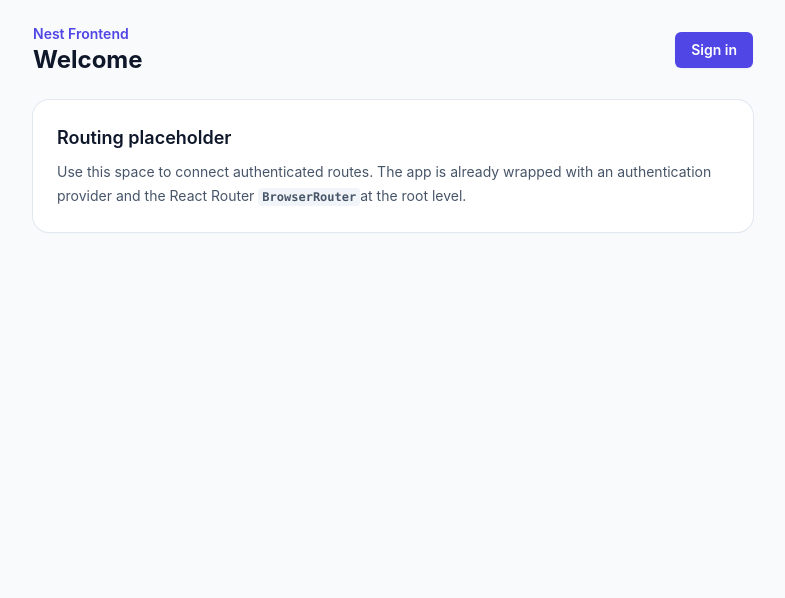
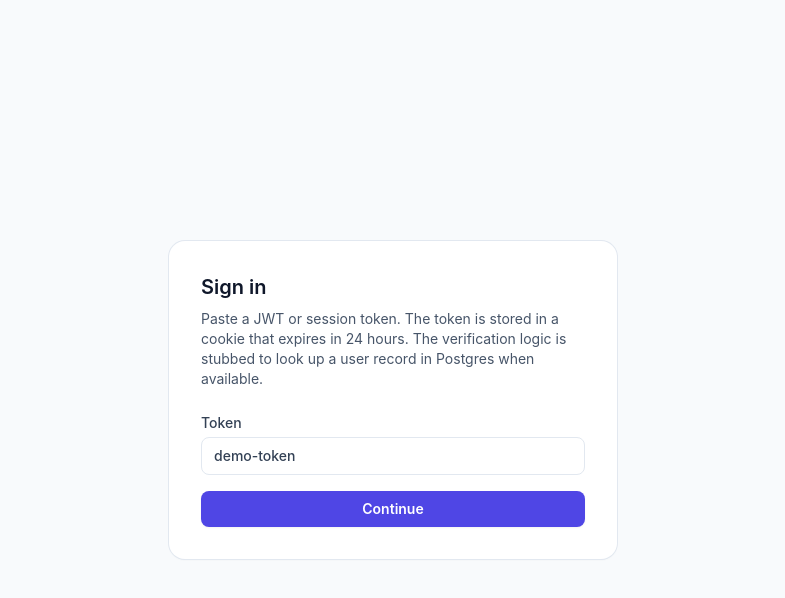
Before and after one commit to LTSEC/NEST, a React (Vite) app in the folder nest-frontend/: page /signin in a window 1280 px wide. Before the commit this address led to /. Shown: the top 598 px of the page, without its empty margins (247-1032 px from the left). Built offline with nearby package versions, Linux system fonts and the light colour scheme.

Commit message:
Add auth cookie service and private routing

```diff
--- a/nest-frontend/src/App.tsx
+++ b/nest-frontend/src/App.tsx
@@ -1,11 +1,16 @@
 import React from 'react';
 import { Navigate, Route, Routes } from 'react-router-dom';
 import HomePage from './pages/HomePage';
+import SignInPage from './pages/SignInPage';
+import PrivateRoute from './providers/PrivateRoute';
 
 const App: React.FC = () => {
   return (
     <Routes>
-      <Route path="/" element={<HomePage />} />
+      <Route path="/signin" element={<SignInPage />} />
+      <Route element={<PrivateRoute />}>
+        <Route path="/" element={<HomePage />} />
+      </Route>
       <Route path="*" element={<Navigate to="/" replace />} />
     </Routes>
   );
--- /dev/null
+++ b/nest-frontend/src/auth.ts
@@ -0,0 +1,46 @@
+export const AUTH_COOKIE_NAME = 'nest_auth_token';
+export const AUTH_TOKEN_EXPIRY_HOURS = 24;
+
+export type SessionToken = string;
+
+export const setAuthCookie = (token: SessionToken): void => {
+  const expires = new Date(Date.now() + AUTH_TOKEN_EXPIRY_HOURS * 60 * 60 * 1000);
+  document.cookie = `${AUTH_COOKIE_NAME}=${token}; expires=${expires.toUTCString()}; path=/; SameSite=Lax`;
+};
+
+export const readAuthCookie = (): SessionToken | null => {
+  const value = document.cookie
+    .split('; ')
+    .find((cookie) => cookie.startsWith(`${AUTH_COOKIE_NAME}=`))
+    ?.split('=')[1];
+
+  return value ?? null;
+};
+
+export const clearAuthCookie = (): void => {
+  document.cookie = `${AUTH_COOKIE_NAME}=; expires=Thu, 01 Jan 1970 00:00:00 UTC; path=/; SameSite=Lax`;
+};
+
+export type VerifiedUser = {
+  id: string;
+  name: string;
+  email?: string;
+};
+
+// Stubbed implementation to demonstrate how a backend service might verify the token
+// against a Postgres user table. Replace with a real fetch/DB call when available.
+export const verifyTokenAgainstUserTable = async (
+  token: SessionToken
+): Promise<VerifiedUser | null> => {
+  if (!token) {
+    return null;
+  }
+
+  // Placeholder lookup logic. Replace with a query such as:
+  // SELECT id, name, email FROM users WHERE session_token = $1 LIMIT 1;
+  if (token === 'demo-token') {
+    return { id: '1', name: 'Ada Lovelace', email: 'ada@example.com' };
+  }
+
+  return null;
+};
--- /dev/null
+++ b/nest-frontend/src/hooks/useSessionVerification.ts
@@ -0,0 +1,38 @@
+import { useEffect, useState } from 'react';
+import { SessionToken, VerifiedUser, verifyTokenAgainstUserTable } from '../auth';
+
+export const useSessionVerification = (token: SessionToken | null) => {
+  const [user, setUser] = useState<VerifiedUser | null>(null);
+  const [loading, setLoading] = useState<boolean>(false);
+
+  useEffect(() => {
+    let isMounted = true;
+
+    const verify = async () => {
+      if (!token) {
+        setUser(null);
+        return;
+      }
+
+      setLoading(true);
+      try {
+        const verifiedUser = await verifyTokenAgainstUserTable(token);
+        if (isMounted) {
+          setUser(verifiedUser);
+        }
+      } finally {
+        if (isMounted) {
+          setLoading(false);
+        }
+      }
+    };
+
+    verify();
+
+    return () => {
+      isMounted = false;
+    };
+  }, [token]);
+
+  return { user, loading };
+};
--- a/nest-frontend/src/pages/HomePage.tsx
+++ b/nest-frontend/src/pages/HomePage.tsx
@@ -2,9 +2,7 @@ import React from 'react';
 import { useAuth } from '../providers/AuthProvider';
 
 const HomePage: React.FC = () => {
-  const { user, login, logout } = useAuth();
-
-  const handleLogin = () => login({ id: '1', name: 'Ada Lovelace' });
+  const { user, logout } = useAuth();
 
   return (
     <div className="mx-auto flex max-w-3xl flex-col gap-6 p-6">
@@ -13,7 +11,7 @@ const HomePage: React.FC = () => {
           <p className="text-sm font-semibold text-indigo-600">Nest Frontend</p>
           <h1 className="text-2xl font-bold text-slate-900">Welcome</h1>
         </div>
-        {user ? (
+        {user && (
           <div className="flex items-center gap-3 rounded-full bg-indigo-50 px-4 py-2 text-indigo-700">
             <span className="font-medium">{user.name}</span>
             <button
@@ -24,23 +22,14 @@ const HomePage: React.FC = () => {
               Sign out
             </button>
           </div>
-        ) : (
-          <button
-            type="button"
-            onClick={handleLogin}
-            className="rounded-md bg-indigo-600 px-4 py-2 text-sm font-semibold text-white shadow-sm transition hover:bg-indigo-500"
-          >
-            Sign in
-          </button>
         )}
       </header>
 
       <section className="rounded-2xl bg-white p-6 shadow-sm ring-1 ring-slate-200">
         <h2 className="text-lg font-semibold text-slate-900">Routing placeholder</h2>
         <p className="mt-2 text-sm leading-6 text-slate-600">
-          Use this space to connect authenticated routes. The app is already wrapped with an authentication provider
-          and the React Router <code className="rounded bg-slate-100 px-1 py-0.5 text-xs font-semibold">BrowserRouter</code>
-          at the root level.
+          Authenticated users reach this page through the private route guard. Replace the placeholder copy with your
+          application content once the backend token verification endpoint is available.
         </p>
       </section>
     </div>
--- /dev/null
+++ b/nest-frontend/src/pages/SignInPage.tsx
@@ -0,0 +1,57 @@
+import React, { useEffect, useState } from 'react';
+import { useNavigate } from 'react-router-dom';
+import { AUTH_TOKEN_EXPIRY_HOURS } from '../auth';
+import { useAuth } from '../providers/AuthProvider';
+
+const SignInPage: React.FC = () => {
+  const navigate = useNavigate();
+  const { login, isAuthenticated } = useAuth();
+  const [token, setToken] = useState('demo-token');
+
+  useEffect(() => {
+    if (isAuthenticated) {
+      navigate('/', { replace: true });
+    }
+  }, [isAuthenticated, navigate]);
+
+  const handleSubmit = async (event: React.FormEvent<HTMLFormElement>) => {
+    event.preventDefault();
+    await login(token || 'demo-token');
+    navigate('/');
+  };
+
+  return (
+    <div className="flex min-h-screen items-center justify-center bg-slate-50 p-6 text-slate-800">
+      <div className="w-full max-w-md rounded-2xl bg-white p-8 shadow-sm ring-1 ring-slate-200">
+        <h1 className="text-xl font-semibold text-slate-900">Sign in</h1>
+        <p className="mt-2 text-sm text-slate-600">
+          Paste a JWT or session token. The token is stored in a cookie that expires in {AUTH_TOKEN_EXPIRY_HOURS} hours. The
+          verification logic is stubbed to look up a user record in Postgres when available.
+        </p>
+
+        <form className="mt-6 flex flex-col gap-4" onSubmit={handleSubmit}>
+          <label className="flex flex-col gap-1 text-sm font-medium text-slate-700" htmlFor="token">
+            Token
+            <input
+              id="token"
+              name="token"
+              className="w-full rounded-lg border border-slate-200 px-3 py-2 text-sm focus:border-indigo-400 focus:outline-none focus:ring-2 focus:ring-indigo-200"
+              placeholder="demo-token"
+              value={token}
+              onChange={(event) => setToken(event.target.value)}
+            />
+          </label>
+
+          <button
+            type="submit"
+            className="rounded-lg bg-indigo-600 px-4 py-2 text-sm font-semibold text-white shadow-sm transition hover:bg-indigo-500"
+          >
+            Continue
+          </button>
+        </form>
+      </div>
+    </div>
+  );
+};
+
+export default SignInPage;
--- a/nest-frontend/src/providers/AuthProvider.tsx
+++ b/nest-frontend/src/providers/AuthProvider.tsx
@@ -1,28 +1,67 @@
-import React, { createContext, useContext, useMemo, useState } from 'react';
-
-export type User = {
-  id: string;
-  name: string;
-};
+import React, { createContext, useCallback, useContext, useEffect, useMemo, useState } from 'react';
+import {
+  SessionToken,
+  VerifiedUser,
+  clearAuthCookie,
+  readAuthCookie,
+  setAuthCookie,
+  verifyTokenAgainstUserTable,
+} from '../auth';
+import { useSessionVerification } from '../hooks/useSessionVerification';
 
 export type AuthContextType = {
-  user: User | null;
-  login: (user: User) => void;
+  user: VerifiedUser | null;
+  token: SessionToken | null;
+  isAuthenticated: boolean;
+  loading: boolean;
+  login: (token: SessionToken, user?: VerifiedUser) => Promise<void>;
   logout: () => void;
 };
 
 const AuthContext = createContext<AuthContextType | undefined>(undefined);
 
 export const AuthProvider: React.FC<React.PropsWithChildren> = ({ children }) => {
-  const [user, setUser] = useState<User | null>(null);
+  const [token, setToken] = useState<SessionToken | null>(() => readAuthCookie());
+  const [user, setUser] = useState<VerifiedUser | null>(null);
+
+  const { user: verifiedUser, loading } = useSessionVerification(token);
+
+  useEffect(() => {
+    setUser(verifiedUser);
+  }, [verifiedUser]);
+
+  const login = useCallback(
+    async (newToken: SessionToken, overrideUser?: VerifiedUser) => {
+      setAuthCookie(newToken);
+      setToken(newToken);
+
+      if (overrideUser) {
+        setUser(overrideUser);
+        return;
+      }
+
+      const verified = await verifyTokenAgainstUserTable(newToken);
+      setUser(verified);
+    },
+    []
+  );
+
+  const logout = useCallback(() => {
+    clearAuthCookie();
+    setToken(null);
+    setUser(null);
+  }, []);
 
   const value = useMemo<AuthContextType>(
     () => ({
       user,
-      login: setUser,
-      logout: () => setUser(null),
+      token,
+      isAuthenticated: Boolean(token && user),
+      loading,
+      login,
+      logout,
     }),
-    [user]
+    [loading, login, logout, token, user]
   );
 
   return <AuthContext.Provider value={value}>{children}</AuthContext.Provider>;
--- /dev/null
+++ b/nest-frontend/src/providers/PrivateRoute.tsx
@@ -0,0 +1,23 @@
+import React from 'react';
+import { Navigate, Outlet } from 'react-router-dom';
+import { useAuth } from './AuthProvider';
+
+const PrivateRoute: React.FC = () => {
+  const { isAuthenticated, loading } = useAuth();
+
+  if (loading) {
+    return (
+      <div className="flex min-h-screen items-center justify-center bg-slate-50 text-slate-700">
+        <p className="text-sm font-medium">Checking your session…</p>
+      </div>
+    );
+  }
+
+  if (!isAuthenticated) {
+    return <Navigate to="/signin" replace />;
+  }
+
+  return <Outlet />;
+};
+
+export default PrivateRoute;
```
